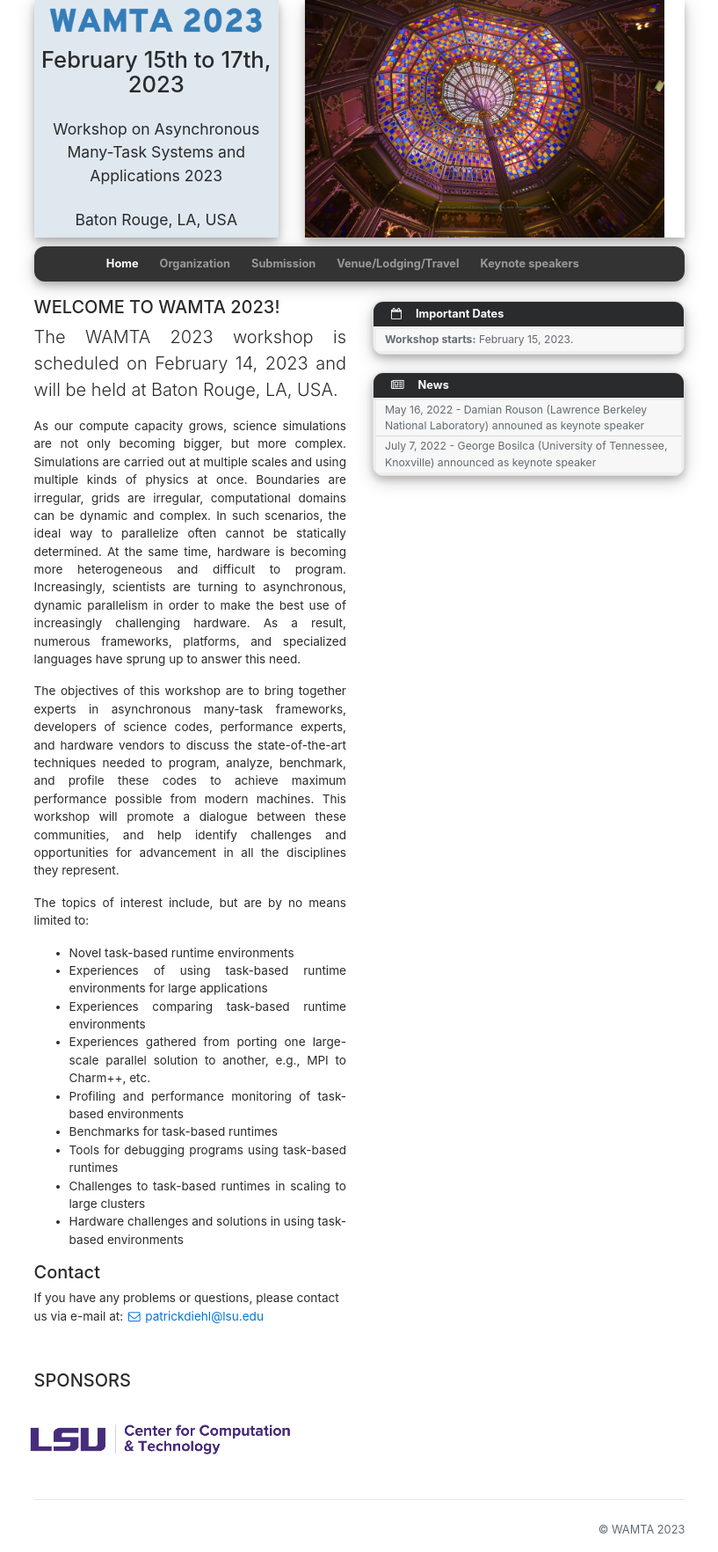
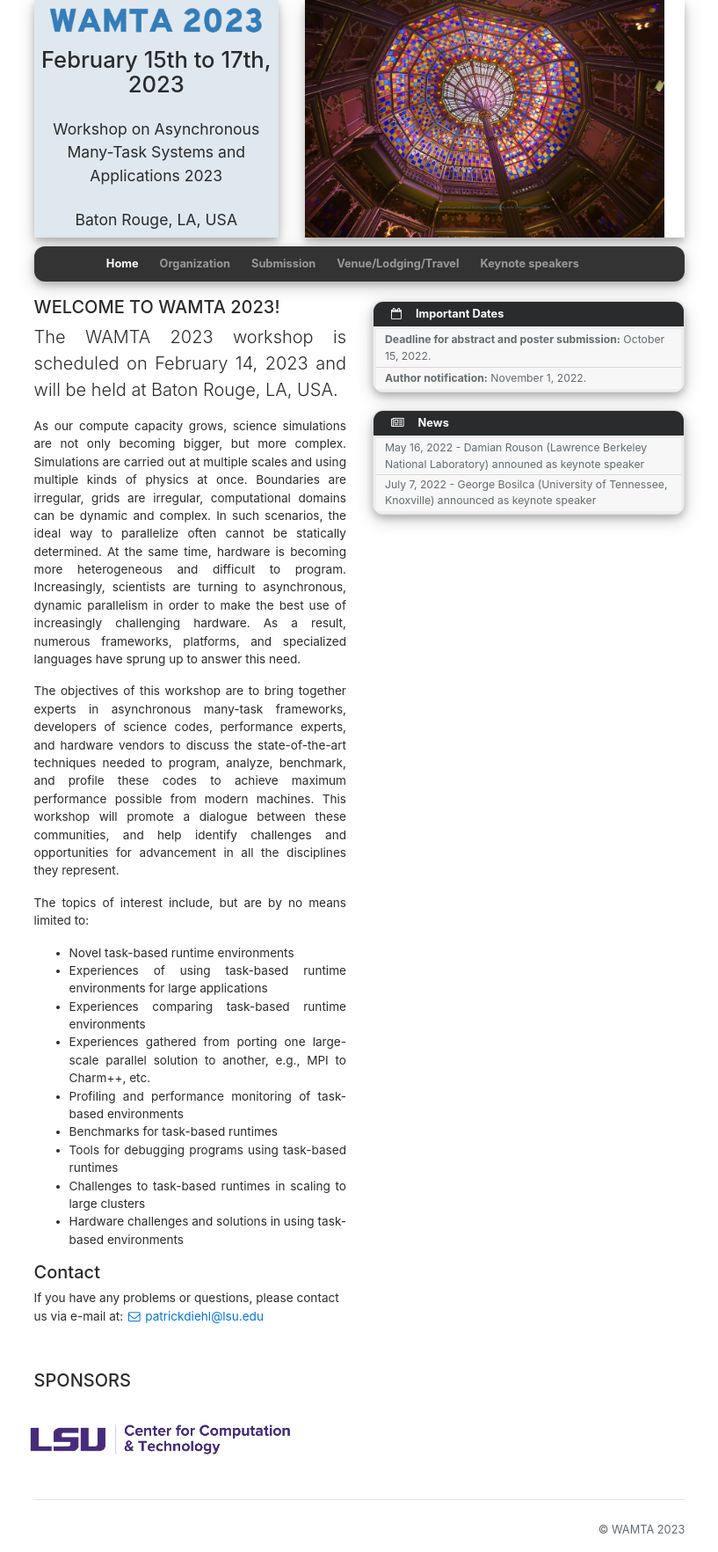
Before and after one commit to wamta26/WAMTA26.github.io, a Jekyll site: the page built from index.md, in a window 1280 px wide. Shown: the whole page at 88% size, without its empty margins (231-1048 px from the left). Built offline with Jekyll 4.4.1, drawn with Linux system fonts in a browser that asks for light colours; nearby versions of some CDN libraries.

Commit message:
Update important dates

```diff
--- a/_data/conference.yml
+++ b/_data/conference.yml
@@ -74,9 +74,12 @@ navbar:
     path: /keynote.html
     visible: True
 deadlines:
-  - date: 2023-02-15
-    text: Workshop starts
+  - date: 2022-10-15
+    text: Deadline for abstract and poster submission
     pass_due: False
+  - date: 2022-11-01
+    text: Author notification
+    pass_due: false
 news:
   - date: 2022-05-16
     text: Damian Rouson (Lawrence Berkeley National Laboratory) announed as keynote speaker
```
